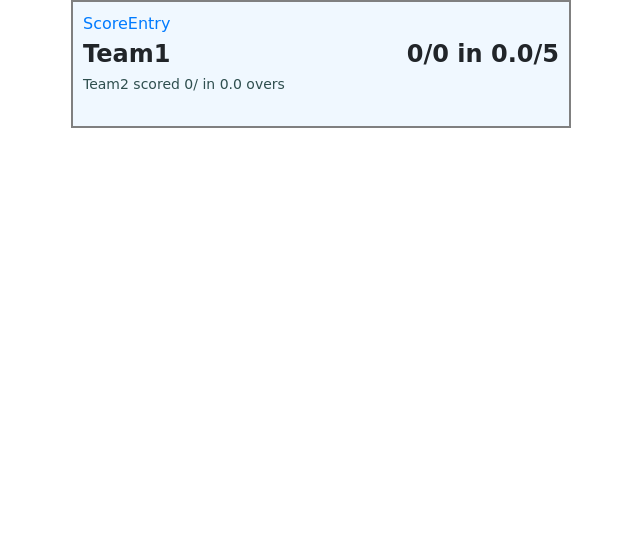
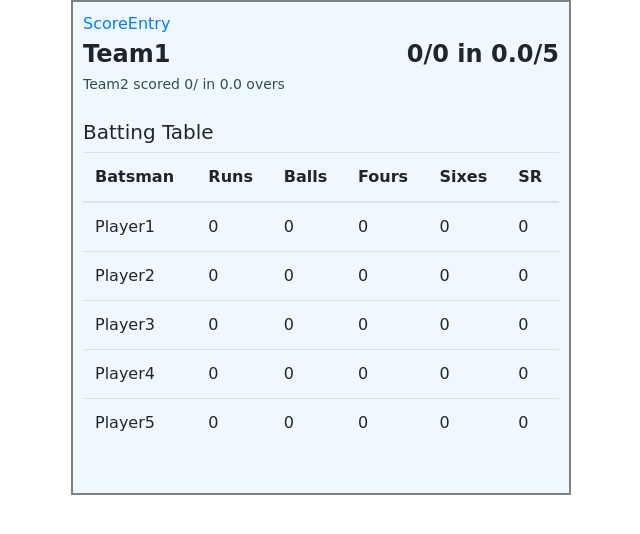
Before and after one commit to ankitshah2193/ankitshah2193.github.io, a React (Create React App) app: page /scoreboard in a window 1280 px wide. Shown: the top 534 px of the page, without its empty margins (319-959 px from the left). Built offline with nearby package versions, Linux system fonts and the light colour scheme.

Commit message:
batting table container done

```diff
--- a/src/components/scoreboard/BattingTable.js
+++ /dev/null
@@ -1,5 +0,0 @@
-import React from 'react';
-
-class BattingTable extends React.Component {
-
-}
--- a/src/components/scoreboard/Scoreboard.js
+++ b/src/components/scoreboard/Scoreboard.js
@@ -1,14 +1,15 @@
 import React from 'react';
 import {Link} from 'react-router-dom';
 import TeamScoreContainer from '../../containers/TeamScoreContainer';
+import BattingTableContainer from '../../containers/BattingTableContainer';
 
 export default class Scoreboard extends React.Component {
     render() {
         return (
             <div className="app-container container">
                 <Link to="/">ScoreEntry</Link>
-
                 <TeamScoreContainer/>
+                <BattingTableContainer />
             </div>
         )
     }
--- /dev/null
+++ b/src/components/scoreboard/StatsTable.jsx
@@ -0,0 +1,41 @@
+import React from 'react';
+
+export default class StatsTable extends React.Component {
+    getTableStats() {
+        return this.props.stats.map((value, index)=>{
+            let rowDetails = value.map((statValue, statIndex)=>{
+                return <td key={statIndex}>{statValue}</td>
+            });
+            return <tr key={index}>{rowDetails}</tr>;
+        });
+    }
+
+    getTableHeaders() {
+        return this.props.headers.map((value, index)=>{
+            return <th key={index}>{value}</th>;
+        })
+    }
+
+    render(){
+        return (
+            <div className="panel">
+                <br/>
+                <div className="panel-header">
+                    <h5>{this.props.tableName}</h5>
+                </div>
+                <div className="panel-body">
+                <table className="table">
+                    <thead>
+                        <tr>
+                            {this.getTableHeaders()}
+                        </tr>
+                    </thead>
+                    <tbody>
+                        {this.getTableStats()}
+                    </tbody>
+                </table>
+                </div>
+            </div>
+        )
+    }
+}
--- /dev/null
+++ b/src/containers/BattingTableContainer.js
@@ -0,0 +1,57 @@
+import {connect} from 'react-redux';
+import StatsTable from '../components/scoreboard/StatsTable';
+
+function createBattingStatsIndex(overs) {
+    let batsmenIndex = {};
+    overs.map((over, i)=>{
+        return over.map((ball, j)=>{
+            if (!batsmenIndex.hasOwnProperty(ball.batsman))
+                batsmenIndex[ball.batsman] = {
+                    runs: 0,
+                    balls: 0,
+                    fours: 0,
+                    sixes: 0
+                }
+            batsmenIndex[ball.batsman].runs += ball.runs;
+            batsmenIndex[ball.batsman].balls += 1;
+            batsmenIndex[ball.batsman].fours += ball.runs === 4 ? 1 : 0;
+            batsmenIndex[ball.batsman].sixes += ball.runs === 6 ? 1 : 0;
+            return null;
+        })
+    });
+    return batsmenIndex;
+}
+
+function getStrikeRate(runs, balls) {
+    if (balls === 0) return 0;
+    return runs/balls*100;
+}
+
+function getPlayerBattingStats(state) {
+    let currentBattingTeam = state.game.currentBattingTeam;
+    let currentPlayerList = state.team[currentBattingTeam].players;
+    let battingIndex = createBattingStatsIndex(state.team[currentBattingTeam].overs);
+
+    return Object.keys(currentPlayerList).map((playerName, index)=>{
+        if (battingIndex[playerName] === undefined)
+            return [playerName, 0, 0, 0, 0, 0];
+        return [
+            playerName,
+            battingIndex[playerName].runs,
+            battingIndex[playerName].balls,
+            battingIndex[playerName].fours,
+            battingIndex[playerName].sixes,
+            getStrikeRate(battingIndex[playerName].runs, battingIndex[playerName].balls)
+        ]
+    })
+}
+
+const mapStateToProps = state => {
+    return {
+        tableName: "Batting Table",
+        stats: getPlayerBattingStats(state),
+        headers: ['Batsman', 'Runs', 'Balls', 'Fours', 'Sixes', 'SR']
+    }
+}
+
+export default connect(mapStateToProps)(StatsTable);
```
Also changed, not shown: 2 other files (tests, documents, lock files or other folders).
